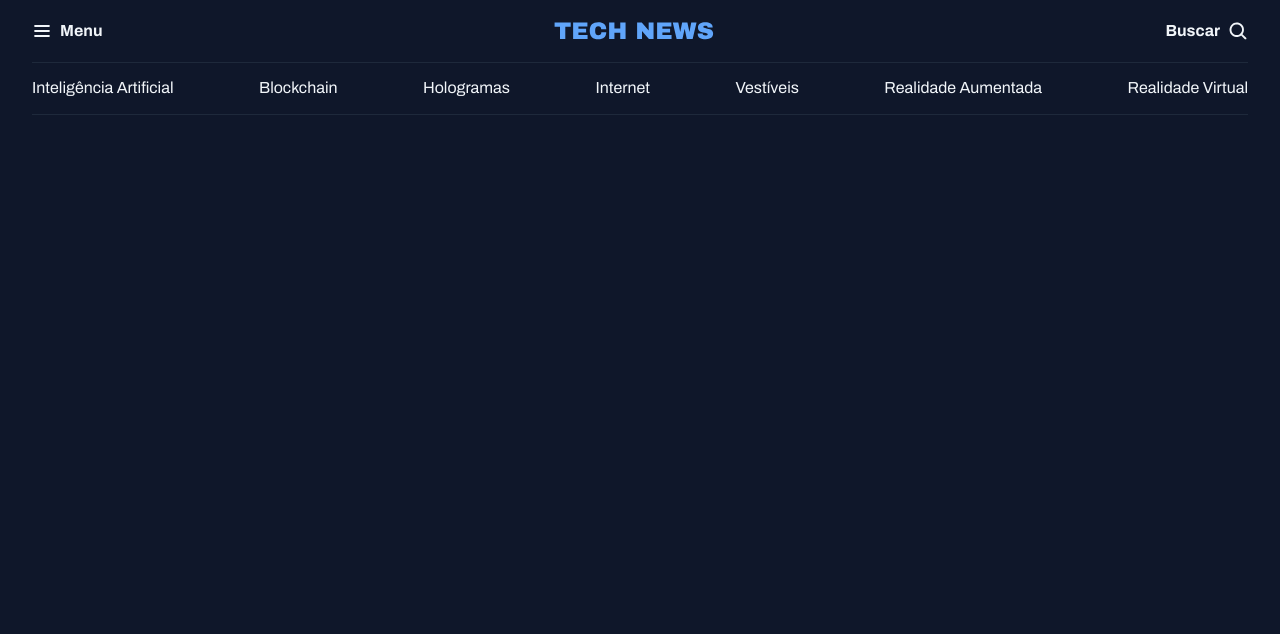
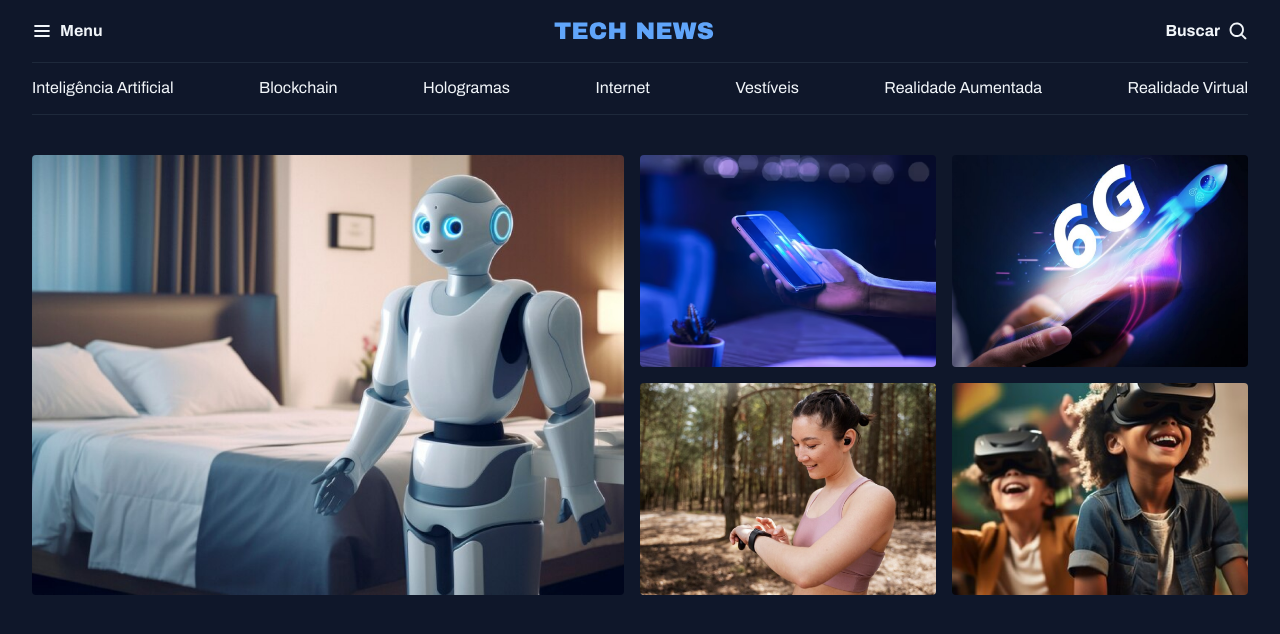
Before and after one commit to leokazuyukinagatani/portal-noticias, a plain HTML site: page index.html in a window 1280 px wide. Drawn offline with Linux system fonts and the light colour scheme.

Commit message:
feat: estrutura secao destaques

```diff
--- a/index.html
+++ b/index.html
@@ -42,5 +42,19 @@
         <a href="#">Realidade Virtual</a>
       </nav>
     </header>
+    <main class="grid container">
+      <section id="featured" class="grid grid-flow-col gap-16 ">
+        <div>
+          <img src="assets/images/Image 01.png" alt="" />
+        </div>
+        <div class="grid grid-cols-2 gap-16 ">
+          <div><img src="assets/images/Image 02.png" alt="" /></div>
+          <div><img src="assets/images/Image 03.png" alt="" /></div>
+          <div><img src="assets/images/Image 04.png" alt="" /></div>
+          <div><img src="assets/images/Image 05.png" alt="" /></div>
+        </div>
+
+      </section>
+    </main>
   </body>
 </html>
--- a/styles/global.css
+++ b/styles/global.css
@@ -50,22 +50,16 @@ h3 {
   font: inherit;
 }
 
+img {
+  max-width: 100%;
+}
+
 .container {
   max-width: 1280px;
   padding-inline: 32px;
   margin-inline: auto;
 }
 
-
-/* utility-first */
-.grid {
-  display: grid;
+main {
+  margin-top: 40px;
 }
-
-.grid-flow-col {
-  grid-auto-flow: column;
-}
-
-.flex {
-  display: flex;
-}
--- a/styles/index.css
+++ b/styles/index.css
@@ -1,2 +1,4 @@
 @import url(global.css);
 @import url(header.css);
+@import url(utility.css);
+@import url(sections.css);
--- /dev/null
+++ b/styles/sections.css
@@ -0,0 +1,7 @@
+#featured {
+  img {
+    height: 100%;
+    object-fit: cover;
+    border-radius: 4px;
+  }
+}
--- /dev/null
+++ b/styles/utility.css
@@ -0,0 +1,20 @@
+/* utility-first */
+.grid {
+  display: grid;
+}
+
+.grid-flow-col {
+  grid-auto-flow: column;
+}
+
+.flex {
+  display: flex;
+}
+
+.grid-cols-2 {
+  grid-template-columns: repeat(2,1fr);
+}
+
+.gap-16 {
+  gap: 16px;
+}
```
